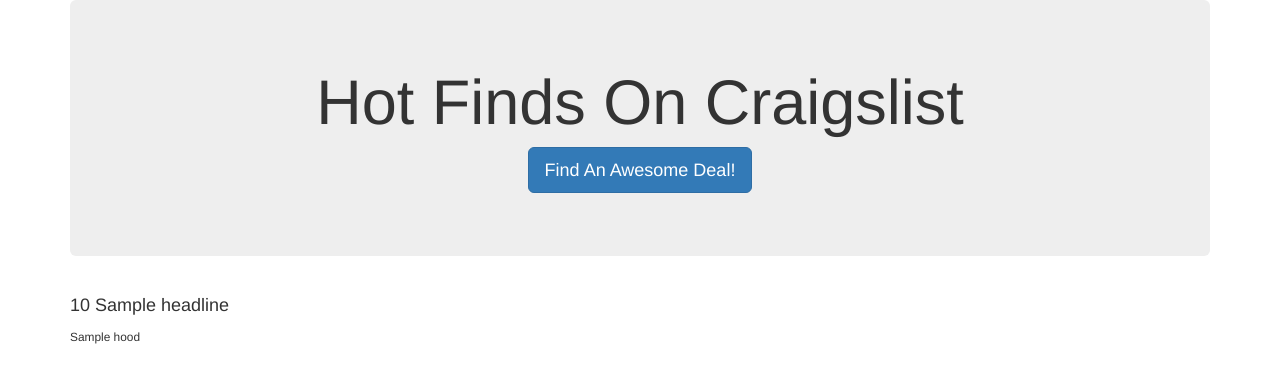
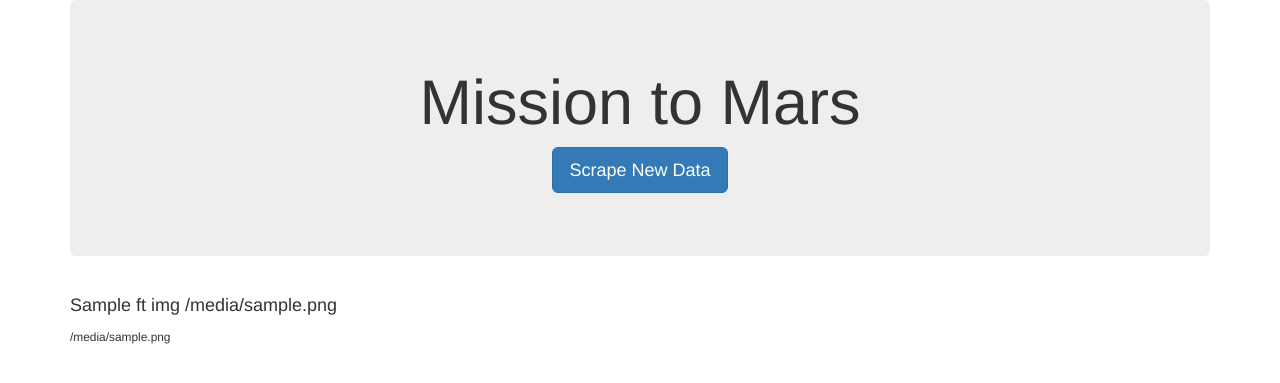
Before and after one commit to IrinaUX/web-scraping-challenge, a Flask app: template templates/index.html in a window 1280 px wide. Shown: the top 383 px of the page. Run offline with Flask 2, Linux system fonts and the light colour scheme; the template is opened without the code that fills it: most values are stand-ins (such as "Sample title", 1, 10 or a date in 2020); some libraries are stand-ins or nearby versions.

Commit message:
Got the right title from the first part of hw.

```diff
--- a/app.py
+++ b/app.py
@@ -5,7 +5,7 @@
 app = Flask(__name__)
 
 # Use flask_pymongo to set up mongo connection
-app.config["MONGO_URI"] = "mongodb://localhost:27017/craigslist_app"
+app.config["MONGO_URI"] = "mongodb://localhost:27017/mars_db"
 mongo = PyMongo(app)
 
 # Or set inline
--- a/templates/index.html
+++ b/templates/index.html
@@ -5,7 +5,7 @@
   <meta charset="UTF-8">
   <meta name="viewport" content="width=device-width, initial-scale=1.0">
   <meta http-equiv="X-UA-Compatible" content="ie=edge">
-  <title>Hot Finds</title>
+  <title>Mission to Mars</title>
   <link rel="stylesheet" href="https://maxcdn.bootstrapcdn.com/bootstrap/3.3.7/css/bootstrap.min.css">
 </head>
 
@@ -13,15 +13,15 @@
   <div class="container">
 
     <div class="jumbotron text-center">
-      <h1>Hot Finds On Craigslist</h1>
-      <p><a class="btn btn-primary btn-lg" href="/scrape" role="button">Find An Awesome Deal!</a></p>
+      <h1>Mission to Mars</h1>
+      <p><a class="btn btn-primary btn-lg" href="/scrape" role="button">Scrape New Data</a></p>
     </div>
 
-    <!-- Craigslist Listings -->
+    <!-- Mars data -->
     <div class="row" id="craiglist-listings">
       <div class="col-md-12">
-        <h4 class="heading">{{listings.price}} {{listings.headline}}</h4>
-        <small>{{listings.hood}}</small>
+        <h4 class="heading">{{ft_img.title}} {{ft_img.image}}</h4>
+        <small>{{ft_img.link}}</small>
       </div>
     </div>
 
```
Also changed, not shown: scrape_mars.py (added, +28 -0 lines), 1 other file.
